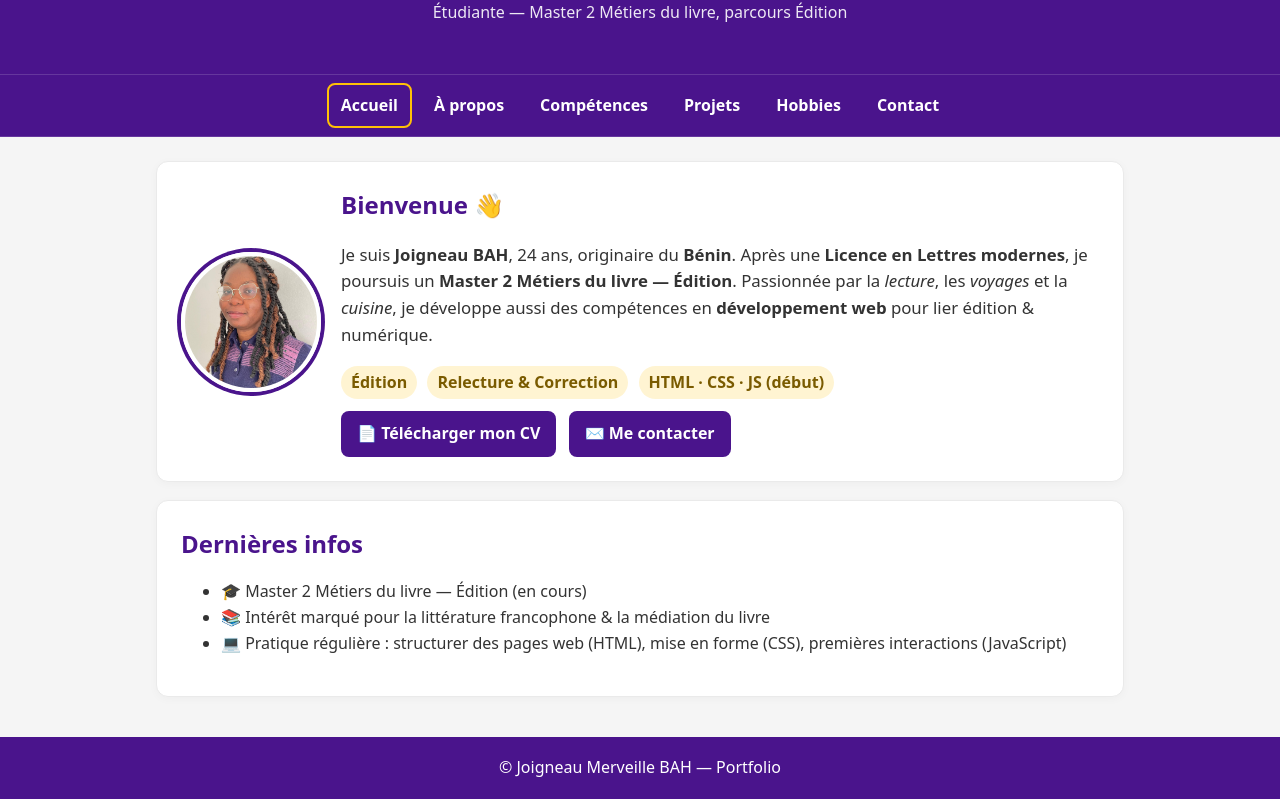
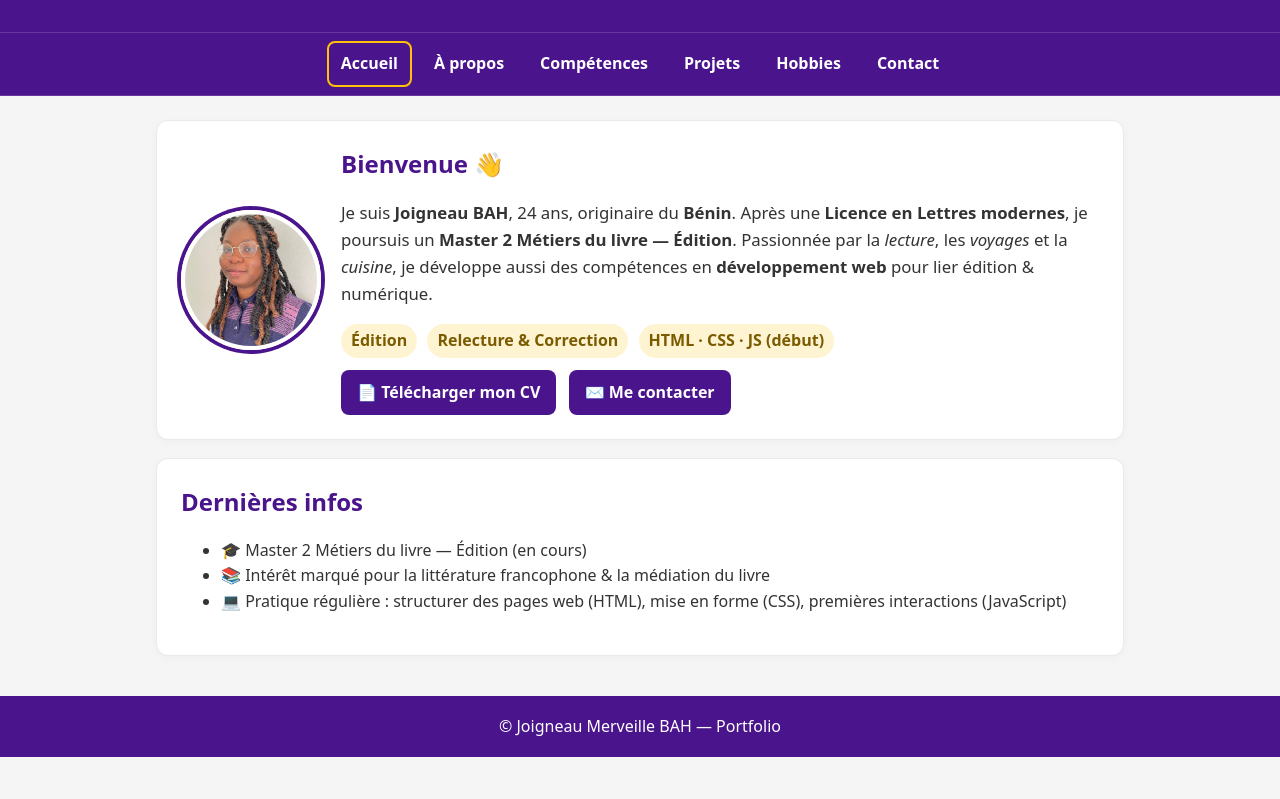
Before and after one commit to mervamy-web/Portfolio, a plain HTML site: page index.html in a window 1280 px wide. Shown: the part 95-894 px from the top of the page. After the commit the page ends 852 px from the top, so only its background shows below. Drawn offline with Linux system fonts and the light colour scheme.

Commit message:
index.html

```diff
--- a/index.html
+++ b/index.html
@@ -10,7 +10,6 @@
 
   <header>
     <h1>Joigneau Merveille BAH</h1>
-    <p class="subtitle">Étudiante — Master 2 Métiers du livre, parcours Édition</p>
   </header>
 
   <nav>
```
